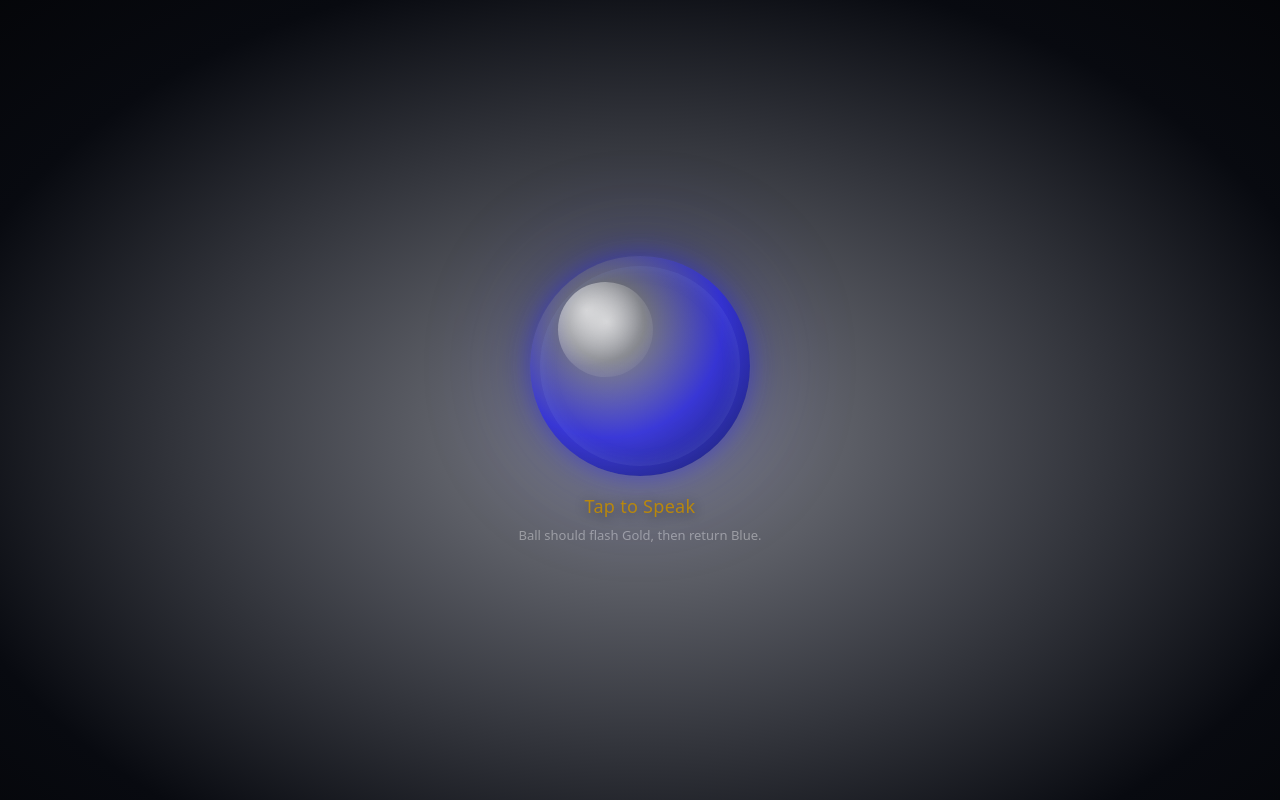
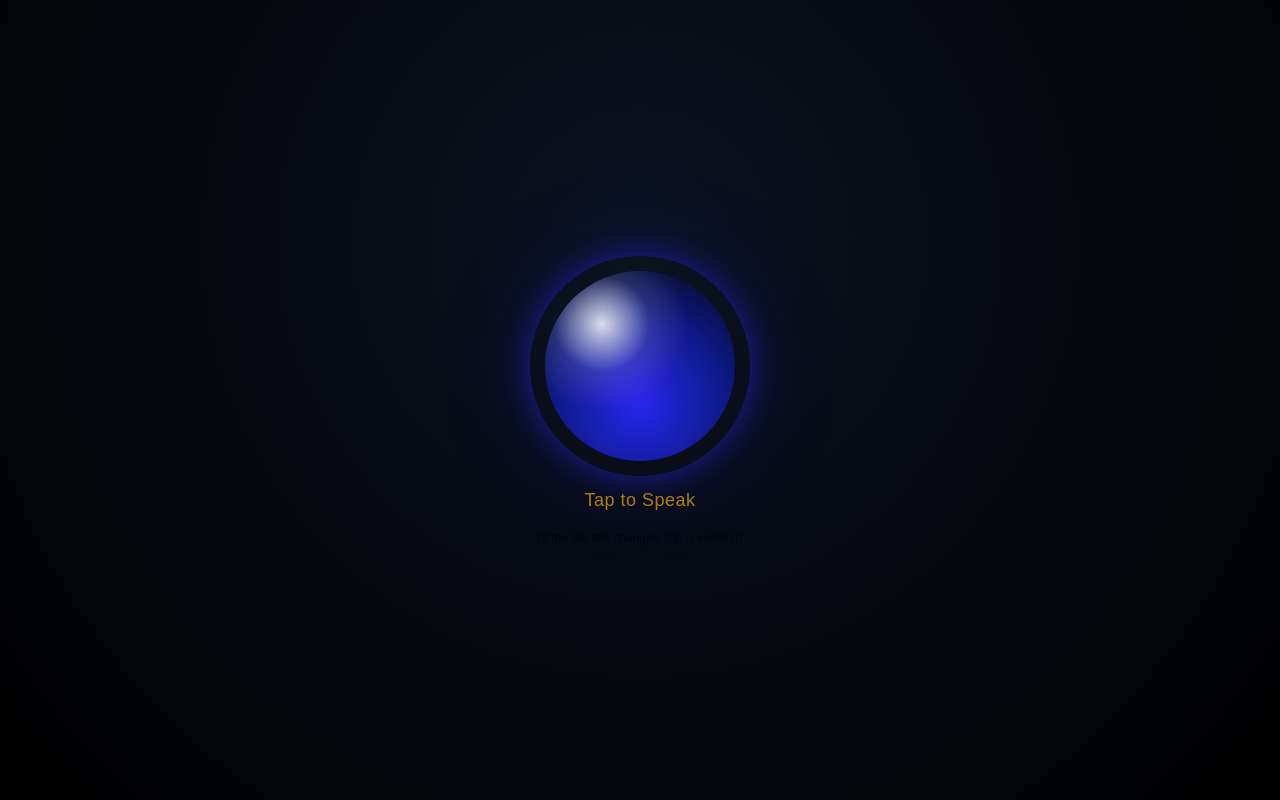
Before and after one commit to seniorlimovegas-bit/seniorlimo-wizard-clean, a Next.js app: page / in a window 1280 px wide. Built offline with nearby package versions, Linux system fonts and the light colour scheme.

Commit message:
Refactor tap handler and glow effect logic

```diff
--- a/pages/index.js
+++ b/pages/index.js
@@ -2,25 +2,43 @@
 import { useEffect, useMemo, useRef, useState } from "react";
 
 export default function Home() {
+  // glow mode
   const [glow, setGlow] = useState("blue"); // "blue" | "gold"
-  const [animKey, setAnimKey] = useState(0);
   const backTimerRef = useRef(null);
 
-  const BLUE = "rgba(41, 38, 239, 1)"; // #2926EF
-  const GOLD = "rgba(194, 139, 0, 1)"; // #C28B00
+  // OPTIONAL: if you already have voice logic, wire it here.
+  // Example: const startVoice = () => { ... };
+  // For now we keep it safe.
+  const startVoiceIfAvailable = () => {
+    // If you later attach a global or imported function, call it here.
+    // Example:
+    // if (typeof window !== "undefined" && typeof window.__startVoice === "function") {
+    //   window.__startVoice();
+    // }
+  };
 
   const triggerGoldFlash = () => {
-    // Cancel any previous timer so repeated taps feel responsive
+    // Hard proof the tap fired
+    if (typeof document !== "undefined") {
+      document.title = "TAPPED " + new Date().toLocaleTimeString();
+    }
+
+    // Cancel prior timer so repeated taps feel responsive
     if (backTimerRef.current) clearTimeout(backTimerRef.current);
 
+    // Flash gold
     setGlow("gold");
-    setAnimKey((k) => k + 1);
 
+    // Go back to blue shortly after
     backTimerRef.current = setTimeout(() => {
       setGlow("blue");
-    }, 900);
+    }, 650);
+
+    // Start voice ONLY from a user gesture (this tap)
+    startVoiceIfAvailable();
   };
 
+  // Cleanup timer on unmount
   useEffect(() => {
     return () => {
       if (backTimerRef.current) clearTimeout(backTimerRef.current);
@@ -28,149 +46,111 @@ export default function Home() {
   }, []);
 
   const styles = useMemo(() => {
+    // Brand colors
+    const BLUE = "rgba(41, 38, 239, 1)"; // #2926EF
+    const GOLD = "rgba(194, 139, 0, 1)"; // #C28B00
+
     const isGold = glow === "gold";
 
-    const ringShadowBlue = `0 0 28px rgba(41, 38, 239, 0.55), 0 0 110px rgba(41, 38, 239, 0.25)`;
-    const ringShadowGold = `0 0 28px rgba(194, 139, 0, 0.60), 0 0 110px rgba(194, 139, 0, 0.28)`;
-
-    const ringShadow = isGold ? ringShadowGold : ringShadowBlue;
-
-    // Sphere gradients (looks like a glass ball)
-    const sphereBg = isGold
-      ? `radial-gradient(circle at 35% 30%, rgba(255,255,255,0.55) 0%, rgba(255,255,255,0.12) 18%, rgba(194,139,0,0.75) 55%, rgba(90,55,0,0.85) 100%)`
-      : `radial-gradient(circle at 35% 30%, rgba(255,255,255,0.55) 0%, rgba(255,255,255,0.12) 18%, rgba(41,38,239,0.78) 55%, rgba(10,18,90,0.88) 100%)`;
-
-    const labelColor = isGold ? GOLD : "rgba(194, 139, 0, 0.95)"; // keep gold label vibe
+    const blueGlow = "0 0 28px rgba(41, 38, 239, 0.55), 0 0 95px rgba(41, 38, 239, 0.22)";
+    const goldGlow = "0 0 28px rgba(194, 139, 0, 0.65), 0 0 95px rgba(194, 139, 0, 0.25)";
 
     return {
       page: {
         minHeight: "100vh",
-        width: "100%",
-        margin: 0,
         display: "flex",
         alignItems: "center",
         justifyContent: "center",
-        background:
-          "radial-gradient(1200px 800px at 50% 55%, rgba(20,24,40,0.55) 0%, rgba(8,10,16,1) 60%, rgba(0,0,0,1) 100%)",
-        fontFamily:
-          'system-ui, -apple-system, Segoe UI, Roboto, Helvetica, Arial, "Apple Color Emoji", "Segoe UI Emoji"',
-        padding: "24px",
-        boxSizing: "border-box",
+        background: "radial-gradient(circle at 50% 30%, #0b1220 0%, #05070d 60%, #000 100%)",
+        color: "#fff",
+        touchAction: "manipulation", // helps iOS with taps
+        WebkitTapHighlightColor: "transparent",
       },
 
-      wrap: {
+      // Clickable area must be a real control on iOS
+      button: {
+        appearance: "none",
+        border: "none",
+        background: "transparent",
+        padding: 0,
+        margin: 0,
+        cursor: "pointer",
+        outline: "none",
         display: "flex",
         flexDirection: "column",
         alignItems: "center",
-        gap: "18px",
-        userSelect: "none",
-        WebkitUserSelect: "none",
+        gap: 14,
+        zIndex: 5,
+        position: "relative",
+        pointerEvents: "auto",
       },
 
-      // Real button so iPad Safari always treats it as tappable
-      ballButton: {
-        width: "220px",
-        height: "220px",
-        borderRadius: "999px",
-        border: "0",
-        outline: "none",
-        padding: 0,
-        background: "transparent",
-        WebkitTapHighlightColor: "transparent",
-        touchAction: "manipulation",
-        cursor: "pointer",
+      ballWrap: {
+        width: 220,
+        height: 220,
+        borderRadius: 999,
         display: "grid",
         placeItems: "center",
+        boxShadow: isGold ? goldGlow : blueGlow,
+        transition: "box-shadow 180ms ease, transform 180ms ease",
+        transform: isGold ? "scale(1.03)" : "scale(1.0)",
+        pointerEvents: "auto",
       },
 
-      sphere: {
-        width: "220px",
-        height: "220px",
-        borderRadius: "999px",
-        background: sphereBg,
-        boxShadow: ringShadow,
-        position: "relative",
-        transform: "translateZ(0)",
-        animation: `pulse 1.1s ease-in-out`,
-      },
-
-      // A soft inner rim to make it feel “3D”
-      innerRim: {
-        position: "absolute",
-        inset: "10px",
-        borderRadius: "999px",
-        boxShadow: isGold
-          ? "inset 0 0 18px rgba(255, 230, 170, 0.18)"
-          : "inset 0 0 18px rgba(170, 190, 255, 0.16)",
-        pointerEvents: "none",
-      },
-
-      // A highlight “shine”
-      shine: {
-        position: "absolute",
-        width: "95px",
-        height: "95px",
-        left: "28px",
-        top: "26px",
-        borderRadius: "999px",
-        background:
-          "radial-gradient(circle at 30% 30%, rgba(255,255,255,0.65) 0%, rgba(255,255,255,0.12) 60%, rgba(255,255,255,0) 100%)",
-        filter: "blur(0.2px)",
-        pointerEvents: "none",
+      ball: {
+        width: 190,
+        height: 190,
+        borderRadius: 999,
+        background: isGold
+          ? `radial-gradient(circle at 30% 28%, rgba(255,255,255,0.85) 0%, rgba(255,255,255,0.12) 25%, rgba(0,0,0,0) 45%),
+             radial-gradient(circle at 50% 70%, ${GOLD} 0%, rgba(120, 80, 0, 1) 55%, rgba(10, 8, 3, 1) 100%)`
+          : `radial-gradient(circle at 30% 28%, rgba(255,255,255,0.85) 0%, rgba(255,255,255,0.12) 25%, rgba(0,0,0,0) 45%),
+             radial-gradient(circle at 50% 70%, ${BLUE} 0%, rgba(12, 25, 130, 1) 55%, rgba(5, 8, 18, 1) 100%)`,
+        transition: "background 180ms ease",
       },
 
       label: {
-        fontSize: "18px",
-        letterSpacing: "0.3px",
-        color: labelColor,
-        opacity: 0.95,
-        textShadow: "0 2px 14px rgba(0,0,0,0.55)",
+        fontSize: 18,
+        letterSpacing: "0.5px",
+        color: "rgba(194, 139, 0, 0.95)",
+        userSelect: "none",
       },
 
-      hint: {
-        fontSize: "13px",
-        color: "rgba(255,255,255,0.38)",
-        marginTop: "-10px",
+      tiny: {
+        marginTop: 6,
+        fontSize: 12,
+        opacity: 0.55,
+        userSelect: "none",
       },
-
-      // Inject keyframes
-      keyframes: `
-        @keyframes pulse {
-          0%   { transform: scale(1); }
-          45%  { transform: scale(1.02); }
-          100% { transform: scale(1); }
-        }
-      `,
     };
   }, [glow]);
 
+  // A single unified handler we can bind to multiple events
+  const handleGesture = (e) => {
+    // IMPORTANT: on iOS, preventDefault on touch can help stop weird delays,
+    // but don't do it on click.
+    if (e?.type === "touchstart") e.preventDefault();
+    triggerGoldFlash();
+  };
+
   return (
-    <>
-      <style>{styles.keyframes}</style>
     <div style={styles.page}>
-        <div style={styles.wrap}>
       <button
         type="button"
-            style={styles.ballButton}
-            // iPad/mobile-friendly: pointer + touch + click (belt and suspenders)
-            onPointerDown={triggerGoldFlash}
-            onTouchStart={(e) => {
-              e.preventDefault(); // prevents “ghost click” / weird delays on iOS
-              triggerGoldFlash();
-            }}
-            onClick={triggerGoldFlash}
-            aria-label="Tap to Speak"
+        aria-label="Tap to speak"
+        style={styles.button}
+        onPointerDown={handleGesture}
+        onTouchStart={handleGesture}
+        onMouseDown={handleGesture}
+        onClick={handleGesture}
       >
-            <div key={animKey} style={styles.sphere}>
-              <div style={styles.innerRim} />
-              <div style={styles.shine} />
+        <div style={styles.ballWrap}>
+          <div style={styles.ball} />
         </div>
-          </button>
 
         <div style={styles.label}>Tap to Speak</div>
-          <div style={styles.hint}>Ball should flash Gold, then return Blue.</div>
+        <div style={styles.tiny}>(If the tab title changes, tap is working)</div>
+      </button>
     </div>
-      </div>
-    </>
   );
 }
```
Lines whose indentation alone changed are shown as unchanged.
